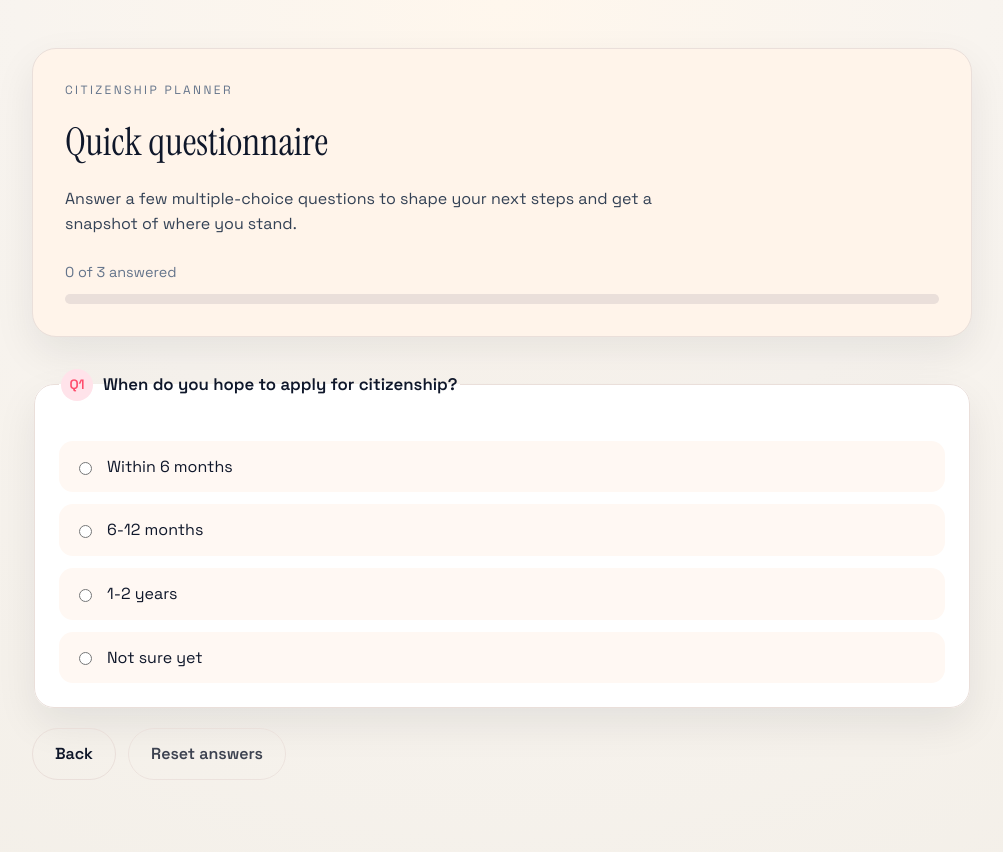
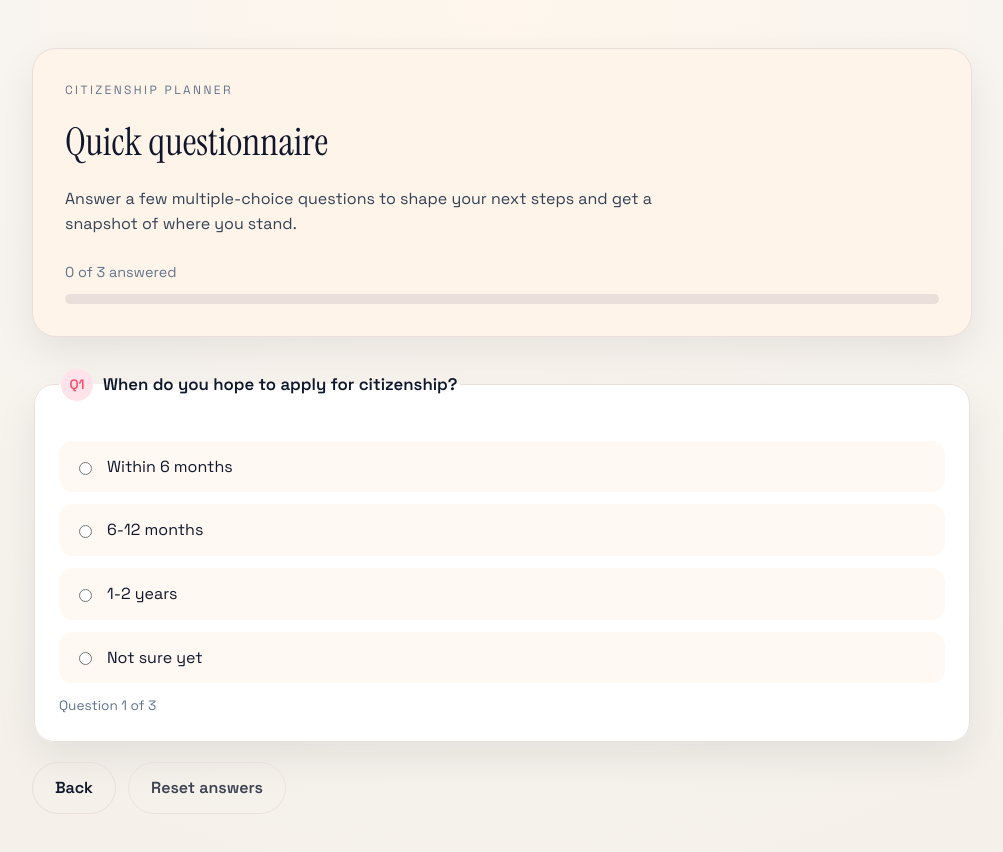
Before and after one commit to oswaldodiaz/canadianCitizenshipApp, a React (Vite) app: page / in a window 1280 px wide. Shown: the top 852 px of the page, without its empty margins (138-1141 px from the left). Built offline with nearby package versions, Linux system fonts and the light colour scheme.

Commit message:
Modularize components

```diff
--- a/src/App.css
+++ b/src/App.css
@@ -237,3 +237,9 @@
     justify-content: space-between;
   }
 }
+
+.question-meta {
+  margin-top: 12px;
+  font-size: 0.85rem;
+  color: var(--muted);
+}
--- a/src/App.tsx
+++ b/src/App.tsx
@@ -1,33 +1,10 @@
 import { useMemo, useState } from 'react'
 import './App.css'
-
-const questions = [
-  {
-    id: 'timeline',
-    prompt: 'When do you hope to apply for citizenship?',
-    options: ['Within 6 months', '6-12 months', '1-2 years', 'Not sure yet'],
-  },
-  {
-    id: 'presence',
-    prompt: 'How close are you to meeting the physical presence requirement?',
-    options: [
-      'Already met',
-      'Within 6 months',
-      'More than 6 months away',
-      'Not tracking yet',
-    ],
-  },
-  {
-    id: 'support',
-    prompt: 'What kind of guidance would help you most right now?',
-    options: [
-      'Checklist and timeline',
-      'Eligibility review',
-      'Document prep tips',
-      'Mock test practice',
-    ],
-  },
-]
+import Header from './components/Header'
+import Question from './components/Question'
+import Score from './components/Score'
+import Snapshot from './components/Snapshot'
+import { questions } from './data/questions'
 
 type View = 'questionnaire' | 'snapshot' | 'score'
 
@@ -49,15 +26,11 @@ function App() {
   const currentQuestion = questions[currentIndex]
   const isLastQuestion = currentIndex === questions.length - 1
 
-  const goToSnapshot = () => {
-    setView('snapshot')
-  }
-
   const handleSelect = (questionId: string, option: string) => {
     setAnswers((prev) => ({ ...prev, [questionId]: option }))
     if (questionId === currentQuestion.id) {
       if (isLastQuestion) {
-        goToSnapshot()
+        setView('snapshot')
       } else {
         setCurrentIndex((prev) => Math.min(prev + 1, questions.length - 1))
       }
@@ -84,58 +57,21 @@ function App() {
 
   return (
     <main className="app">
-      <header className="hero">
-        <p className="eyebrow">Citizenship Planner</p>
-        <h1>Quick questionnaire</h1>
-        <p className="subhead">
-          Answer a few multiple-choice questions to shape your next steps and
-          get a snapshot of where you stand.
-        </p>
-        <div className="progress">
-          <div className="progress-text">
-            {completion.answered} of {completion.total} answered
-          </div>
-          <div
-            className="progress-bar"
-            role="progressbar"
-            aria-valuemin={0}
-            aria-valuemax={completion.total}
-            aria-valuenow={completion.answered}
-          >
-            <span style={{ width: `${completion.percent}%` }} />
-          </div>
-        </div>
-      </header>
+      <Header
+        answered={completion.answered}
+        total={completion.total}
+        percent={completion.percent}
+      />
 
       {view === 'questionnaire' && (
         <form className="questionnaire" onSubmit={(event) => event.preventDefault()}>
-          <fieldset className="question" key={currentQuestion.id}>
-            <legend>
-              <span className="question-index">Q{currentIndex + 1}</span>
-              {currentQuestion.prompt}
-            </legend>
-            <div className="options">
-              {currentQuestion.options.map((option) => {
-                const optionId = `${currentQuestion.id}-${option
-                  .toLowerCase()
-                  .replace(/\s+/g, '-')}`
-                return (
-                  <label className="option" key={optionId} htmlFor={optionId}>
-                    <input
-                      id={optionId}
-                      type="radio"
-                      name={currentQuestion.id}
-                      value={option}
-                      checked={answers[currentQuestion.id] === option}
-                      onChange={() => handleSelect(currentQuestion.id, option)}
-                    />
-                    <span>{option}</span>
-                  </label>
-                )
-              })}
-            </div>
-          </fieldset>
-
+          <Question
+            question={currentQuestion}
+            index={currentIndex}
+            total={questions.length}
+            answer={answers[currentQuestion.id]}
+            onSelect={(option) => handleSelect(currentQuestion.id, option)}
+          />
           <div className="actions">
             <button
               className="secondary"
@@ -153,54 +89,17 @@ function App() {
       )}
 
       {view === 'snapshot' && (
-        <section className="summary">
-          <h2>Your snapshot</h2>
-          <ul>
-            {questions.map((question) => (
-              <li key={question.id}>
-                <span>{question.prompt}</span>
-                <strong>{answers[question.id]}</strong>
-              </li>
-            ))}
-          </ul>
-          <div className="actions">
-            <button className="primary" type="button" onClick={handleSubmit}>
-              Submit
-            </button>
-            <button
-              className="secondary"
-              type="button"
-              onClick={() => setView('questionnaire')}
-            >
-              Edit answers
-            </button>
-            <button className="ghost" type="button" onClick={handleReset}>
-              Start over
-            </button>
-          </div>
-          <p className="summary-note">
-            Review your answers before submitting. You can still make edits.
-          </p>
-        </section>
+        <Snapshot
+          questions={questions}
+          answers={answers}
+          onSubmit={handleSubmit}
+          onEdit={() => setView('questionnaire')}
+          onReset={handleReset}
+        />
       )}
 
       {view === 'score' && (
-        <section className="summary score-card">
-          <h2>Score result</h2>
-          <div className="score-pill">
-            <strong>{percentage}%</strong>
-            <span>{passed ? 'Passed' : 'Failed'}</span>
-          </div>
-          <p className="summary-note">
-            Passing requires 75% or higher. Your result is based on a mock
-            score.
-          </p>
-          <div className="actions">
-            <button className="secondary" type="button" onClick={handleReset}>
-              Start over
-            </button>
-          </div>
-        </section>
+        <Score percentage={percentage} passed={passed} onReset={handleReset} />
       )}
     </main>
   )
--- /dev/null
+++ b/src/components/Header.tsx
@@ -0,0 +1,36 @@
+import type { ReactNode } from 'react'
+
+type HeaderProps = {
+  answered: number
+  total: number
+  percent: number
+}
+
+function Header({ answered, total, percent }: HeaderProps) {
+  return (
+    <header className="hero">
+      <p className="eyebrow">Citizenship Planner</p>
+      <h1>Quick questionnaire</h1>
+      <p className="subhead">
+        Answer a few multiple-choice questions to shape your next steps and get
+        a snapshot of where you stand.
+      </p>
+      <div className="progress">
+        <div className="progress-text">
+          {answered} of {total} answered
+        </div>
+        <div
+          className="progress-bar"
+          role="progressbar"
+          aria-valuemin={0}
+          aria-valuemax={total}
+          aria-valuenow={answered}
+        >
+          <span style={{ width: `${percent}%` }} />
+        </div>
+      </div>
+    </header>
+  )
+}
+
+export default Header
--- /dev/null
+++ b/src/components/Question.tsx
@@ -0,0 +1,45 @@
+import type { Question as QuestionType } from '../data/questions'
+
+const slugify = (value: string) => value.toLowerCase().replace(/\s+/g, '-')
+
+type QuestionProps = {
+  question: QuestionType
+  index: number
+  total: number
+  answer: string | undefined
+  onSelect: (option: string) => void
+}
+
+function Question({ question, index, total, answer, onSelect }: QuestionProps) {
+  return (
+    <fieldset className="question">
+      <legend>
+        <span className="question-index">Q{index + 1}</span>
+        {question.prompt}
+      </legend>
+      <div className="options">
+        {question.options.map((option) => {
+          const optionId = `${question.id}-${slugify(option)}`
+          return (
+            <label className="option" key={optionId} htmlFor={optionId}>
+              <input
+                id={optionId}
+                type="radio"
+                name={question.id}
+                value={option}
+                checked={answer === option}
+                onChange={() => onSelect(option)}
+              />
+              <span>{option}</span>
+            </label>
+          )
+        })}
+      </div>
+      <div className="question-meta">
+        Question {index + 1} of {total}
+      </div>
+    </fieldset>
+  )
+}
+
+export default Question
--- /dev/null
+++ b/src/components/Score.tsx
@@ -0,0 +1,27 @@
+type ScoreProps = {
+  percentage: number
+  passed: boolean
+  onReset: () => void
+}
+
+function Score({ percentage, passed, onReset }: ScoreProps) {
+  return (
+    <section className="summary score-card">
+      <h2>Score result</h2>
+      <div className="score-pill">
+        <strong>{percentage}%</strong>
+        <span>{passed ? 'Passed' : 'Failed'}</span>
+      </div>
+      <p className="summary-note">
+        Passing requires 75% or higher. Your result is based on a mock score.
+      </p>
+      <div className="actions">
+        <button className="secondary" type="button" onClick={onReset}>
+          Start over
+        </button>
+      </div>
+    </section>
+  )
+}
+
+export default Score
--- /dev/null
+++ b/src/components/Snapshot.tsx
@@ -0,0 +1,41 @@
+import type { Question } from '../data/questions'
+
+type SnapshotProps = {
+  questions: Question[]
+  answers: Record<string, string>
+  onSubmit: () => void
+  onEdit: () => void
+  onReset: () => void
+}
+
+function Snapshot({ questions, answers, onSubmit, onEdit, onReset }: SnapshotProps) {
+  return (
+    <section className="summary">
+      <h2>Your snapshot</h2>
+      <ul>
+        {questions.map((question) => (
+          <li key={question.id}>
+            <span>{question.prompt}</span>
+            <strong>{answers[question.id]}</strong>
+          </li>
+        ))}
+      </ul>
+      <div className="actions">
+        <button className="primary" type="button" onClick={onSubmit}>
+          Submit
+        </button>
+        <button className="secondary" type="button" onClick={onEdit}>
+          Edit answers
+        </button>
+        <button className="ghost" type="button" onClick={onReset}>
+          Start over
+        </button>
+      </div>
+      <p className="summary-note">
+        Review your answers before submitting. You can still make edits.
+      </p>
+    </section>
+  )
+}
+
+export default Snapshot
--- /dev/null
+++ b/src/data/questions.ts
@@ -0,0 +1,33 @@
+export type Question = {
+  id: string
+  prompt: string
+  options: string[]
+}
+
+export const questions: Question[] = [
+  {
+    id: 'timeline',
+    prompt: 'When do you hope to apply for citizenship?',
+    options: ['Within 6 months', '6-12 months', '1-2 years', 'Not sure yet'],
+  },
+  {
+    id: 'presence',
+    prompt: 'How close are you to meeting the physical presence requirement?',
+    options: [
+      'Already met',
+      'Within 6 months',
+      'More than 6 months away',
+      'Not tracking yet',
+    ],
+  },
+  {
+    id: 'support',
+    prompt: 'What kind of guidance would help you most right now?',
+    options: [
+      'Checklist and timeline',
+      'Eligibility review',
+      'Document prep tips',
+      'Mock test practice',
+    ],
+  },
+]
```
